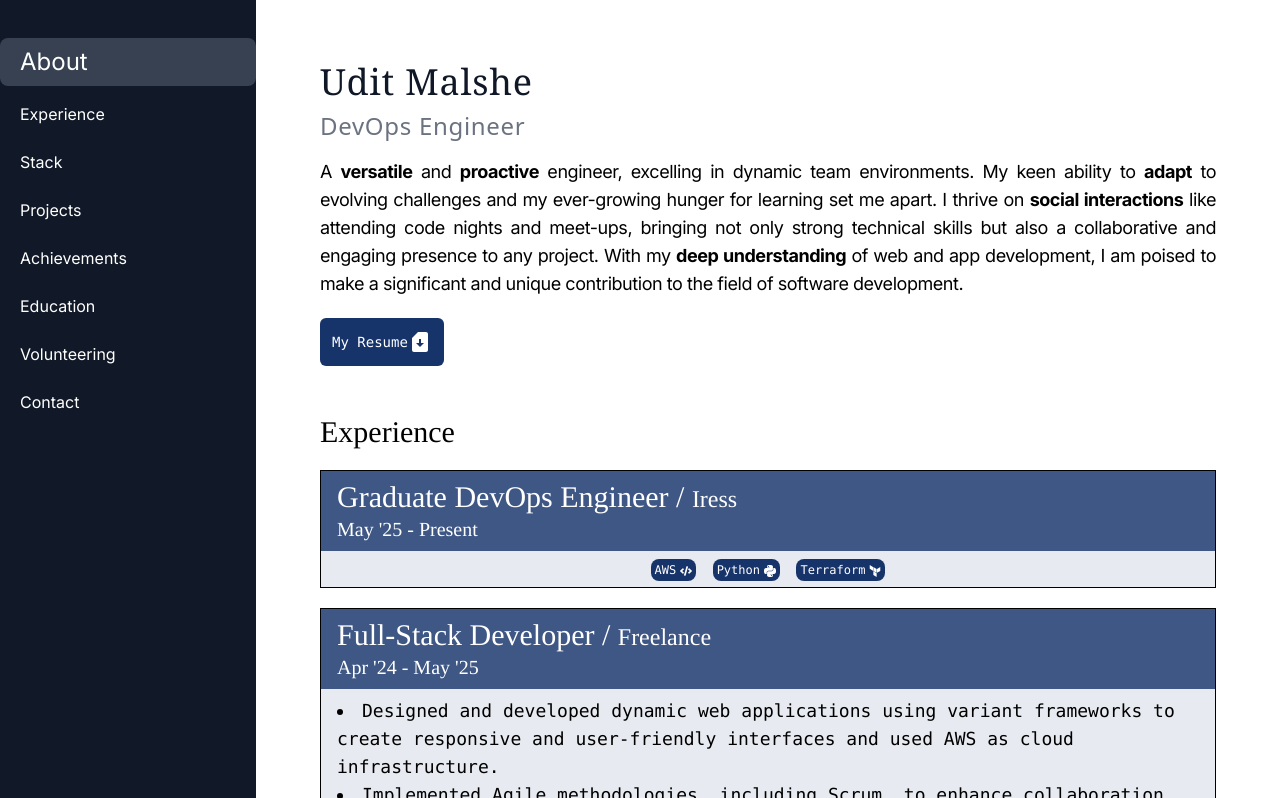
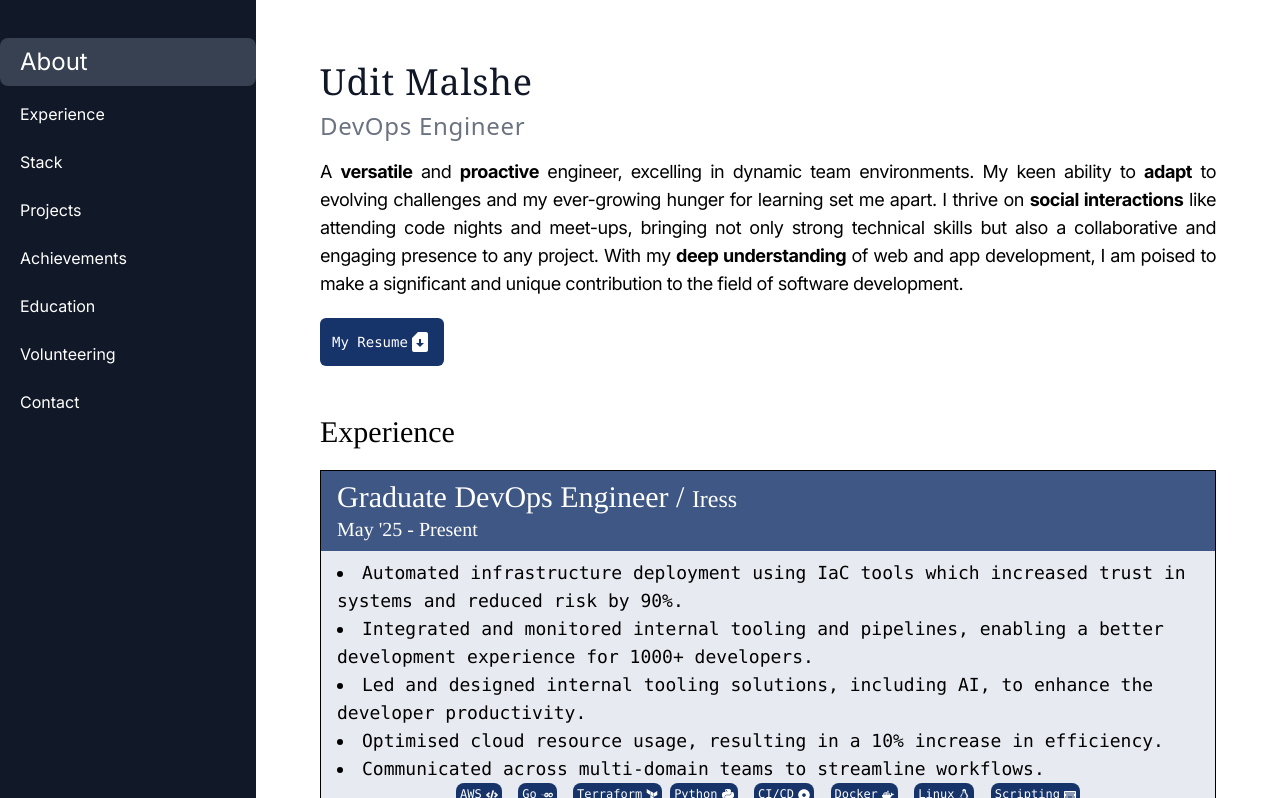
Before and after one commit to udit710/udit710.github.io, a Next.js app: page / in a window 1280 px wide. Shown: the part 802-1600 px from the top of the page. Built offline with nearby package versions, Linux system fonts and the light colour scheme.

Commit message:
Update data

```diff
--- a/src/app/componentCards/Icons.tsx
+++ b/src/app/componentCards/Icons.tsx
@@ -79,6 +79,8 @@ const iconMapping: { [key: string]: any } = {
     "CodePipeline": SiIcons.SiAmazonaws,
     "Numpy": SiIcons.SiNumpy,
     "Terraform": SiIcons.SiTerraform,
+    "Go": SiIcons.SiGo,
+    "Buildkite": SiIcons.SiBuildkite,
 };
 
 export default iconMapping;
--- a/src/app/components/Experience.tsx
+++ b/src/app/components/Experience.tsx
@@ -13,7 +13,12 @@ function Experience() {
                     <h2 className="font-[Times] text-xl">May &apos;25 - Present</h2>
                     </div>
                     <div className="font-mono text-left text-sm md:text-lg px-4 py-2">
-                    <div className=" text-center text-sm font-mono"><Tech bg="blue" text="AWS" /> <Tech bg="blue" text="Python" /> <Tech bg="blue" text="Terraform" /> </div>
+                        <li>Automated infrastructure deployment using IaC tools which increased trust in systems and reduced risk by 90%.</li>
+                        <li>Integrated and monitored internal tooling and pipelines, enabling a better development experience for 1000+ developers.</li>
+                        <li>Led and designed internal tooling solutions, including AI, to enhance the developer productivity.</li>
+                        <li>Optimised cloud resource usage, resulting in a 10% increase in efficiency.</li>
+                        <li>Communicated across multi-domain teams to streamline workflows.</li>
+                    <div className=" text-center text-sm font-mono"><Tech bg="blue" text="AWS" /> <Tech bg="blue" text="Go" /> <Tech bg="blue" text="Terraform" /><Tech bg="blue" text="Python"/> <Tech bg="blue" text="CI/CD" /> <Tech bg="blue" text="Docker" /> <Tech bg="blue" text="Linux" /> <Tech bg="blue" text="Scripting" /> </div>
                     </div>
                 </div>
                 <div className="box-content m-auto bg-blue bg-opacity-10 m4 text-black mb-5 border-[0.5px] border-black hover:shadow-xl ">
@@ -26,7 +31,7 @@ function Experience() {
                     <li>Implemented Agile methodologies, including Scrum, to enhance collaboration, streamline project management, and deliver high-quality solutions on time.</li>
                     <li>Engaged with clients to understand requirements, provide Technical recommendations, and deliver customised solutions that meet their business needs.</li>
                     <br />
-                    <div className=" text-center text-sm font-mono"><Tech bg="blue" text="AWS" /> <Tech bg="blue" text="Agile" /> <Tech bg="blue" text="REST API" /> </div>
+                    <div className=" text-center text-sm font-mono"><Tech bg="blue" text="AWS" /> <Tech bg="blue" text="Agile" /> <Tech bg="blue" text="REST API" /> <Tech bg="blue" text="Python" /> </div>
                     </div>
                 </div>
                 {/* <div className="box-content m-auto bg-blue bg-opacity-10 m4 text-black mb-5 border-[0.5px] border-black hover:shadow-xl ">
--- a/src/app/components/Skills.tsx
+++ b/src/app/components/Skills.tsx
@@ -10,7 +10,7 @@ function Skills() {
         },
         {
             title: "CI/CD",
-            skills: ["Git", "Docker", "Github Actions", "Linux"],
+            skills: ["Git", "Docker", "Github Actions", "Linux", "Buildkite"],
             bgColor: "bg-blue bg-opacity-60 text-white"
         },
         {
@@ -20,7 +20,7 @@ function Skills() {
         },
         {
             title: "Technologies",
-            skills: ["Node JS", "React JS", "Flask", "Django", "Spring boot", ".NET", "SwiftUI"],
+            skills: ["Node JS", "React JS", "Flask", "Spring Boot", "SwiftUI"],
             bgColor: "bg-blue bg-opacity-60 text-white"
         },
         {
--- a/src/app/components/Volunteering.tsx
+++ b/src/app/components/Volunteering.tsx
@@ -47,7 +47,7 @@ function Volunteering() {
             <ImageText imageSrc={gdsc.src} text="GDSC RMIT" IconEl={'symbol'} />
             </a>
         </div>
-        <p className="text-sm text-gray-600 pl-8 mb-8">Dec &apos;23 - Present</p>
+        <p className="text-sm text-gray-600 pl-8 mb-8">Dec &apos;23 - Jun &apos;24</p>
 
         <div className=" flex items-center">
           <div className="relative flex items-center">
@@ -58,7 +58,7 @@ function Volunteering() {
             <ImageText imageSrc={risc.src} text="RISC RMIT" IconEl={'symbol'} />
             </a>
         </div>
-        <p className="text-sm text-gray-600 pl-8 mb-8">Nov &apos;23 - Present</p>
+        <p className="text-sm text-gray-600 pl-8 mb-8">Nov &apos;23 - Dec &apos;24</p>
       </div>
     </div>
   );
```
